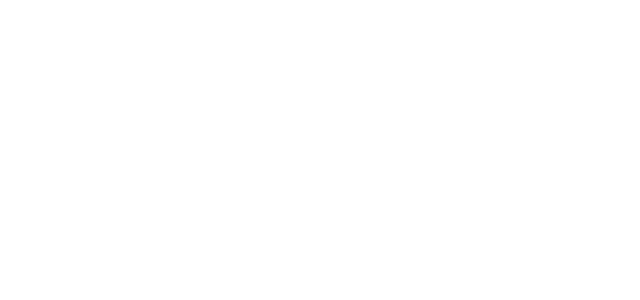
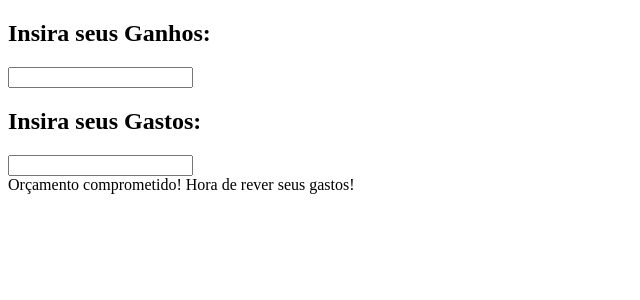
Before and after one commit to manuellashinee/prova-surpresa, a React (Create React App) app in the folder site/: page /exer7 in a window 1280 px wide. Before the commit this address had no page. Shown: the top 300 px of the page, without its empty margins (0-640 px from the left). Built offline with nearby package versions, Linux system fonts and the light colour scheme.

Commit message:
exer 7 uma bosta

```diff
--- /dev/null
+++ b/site/src/pages/exer7/index.js
@@ -0,0 +1,66 @@
+import { useState, useEffect } from "react";
+
+
+export default function Orcamento() {
+    const [gastos, setGastos] = useState();
+    const [ganhos, setGanhos] = useState();
+    const [situacao, setSituacao] = useState();
+
+    function dinheiro (ganhos, gastos) {
+        let msg ='';
+        let bom  =  (ganhos/100) * 20;
+        let okay = (ganhos/100) * 50;
+        let atencao = (ganhos/100) * 80;
+        let ruim = (ganhos/100) *100;
+
+        if (gastos <= bom)
+        {
+            msg = 'Parabéns, está gerenciando bem seu orçamento!';
+        }
+
+        if (gastos <= okay && gastos > bom)
+        {
+            msg = 'Muito bem, seus gastos não ultarpassam metade dos ganhos!';
+        }
+
+        if (gastos <= atencao && gastos > okay)
+        {
+            msg = 'Atenção, melhor conter os gastos!';
+        }
+
+        if (gastos <= ruim)
+        {
+            msg = 'Cuidado, seu orçamento pode ficar comprometido!';
+        }
+
+        else {
+            msg = 'Orçamento comprometido! Hora de rever seus gastos!'
+        }
+
+        setSituacao(msg);
+    }
+    useEffect( () => {
+        dinheiro(ganhos,gastos);
+    }, [ganhos, gastos]);
+
+
+
+    return (
+        <section>
+            <div>
+                <h1>Insira seus Ganhos:</h1>
+                <input type='number' value={ganhos} onChange={e=>setGanhos(e.target.value)}/>
+            </div>
+
+            <div>
+                <h1>Insira seus Gastos:</h1>
+                <input type='number' value={gastos} onChange={e=>setGastos(e.target.value)}/>
+            </div>
+
+            <div>
+            <span> {situacao}</span>
+        </div>
+
+        </section>
+    )
+}
--- a/site/src/pages/home/index.js
+++ b/site/src/pages/home/index.js
@@ -41,6 +41,10 @@
                         <button className='salvar-botao'><Link className='texto' to='/exer6'><p className='o'>FUNÇÃO 6</p></Link></button>
                     </div>
 
+                    <div className='primeira'>
+                        <button className='salvar-botao'><Link className='texto' to='/exer7'><p className='o'>FUNÇÃO 7</p></Link></button>
+                    </div>
+
 
 
 
--- a/site/src/routes.js
+++ b/site/src/routes.js
@@ -6,6 +6,7 @@
 import CalcularSa from './pages/exer4';
 import Temperatura from './pages/exer6';
 import Gasolina from './pages/exer5';
+import Orcamento from './pages/exer7';
 
 export default function Rotas (){
   return(
@@ -19,6 +20,7 @@
       <Route path='/exer5' element={<Gasolina/>}/>
       <Route path='/exer4' element={<CalcularSa/>}/>
       <Route path='/exer6' element={<Temperatura/>}/>
+      <Route path='/exer7' element={<Orcamento/>}/>
   </Routes>
   </BrowserRouter>
   );
```
